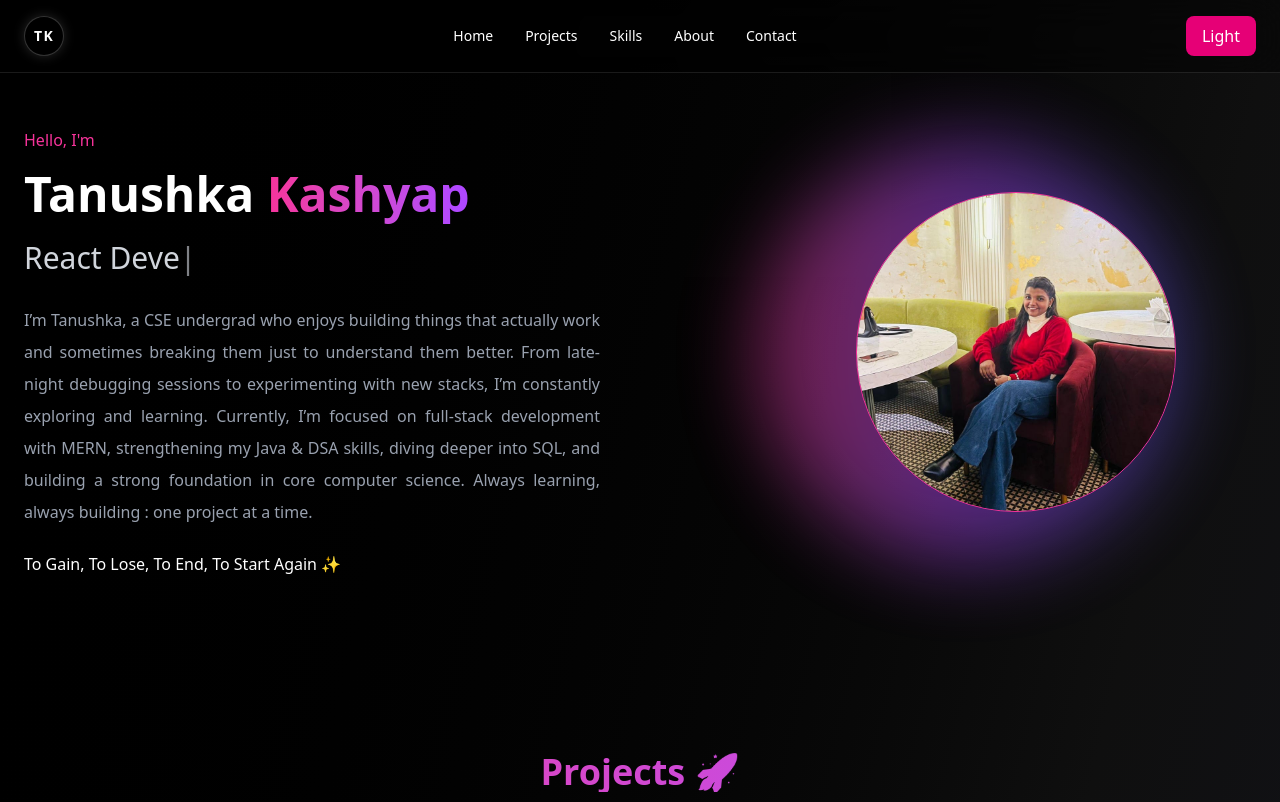
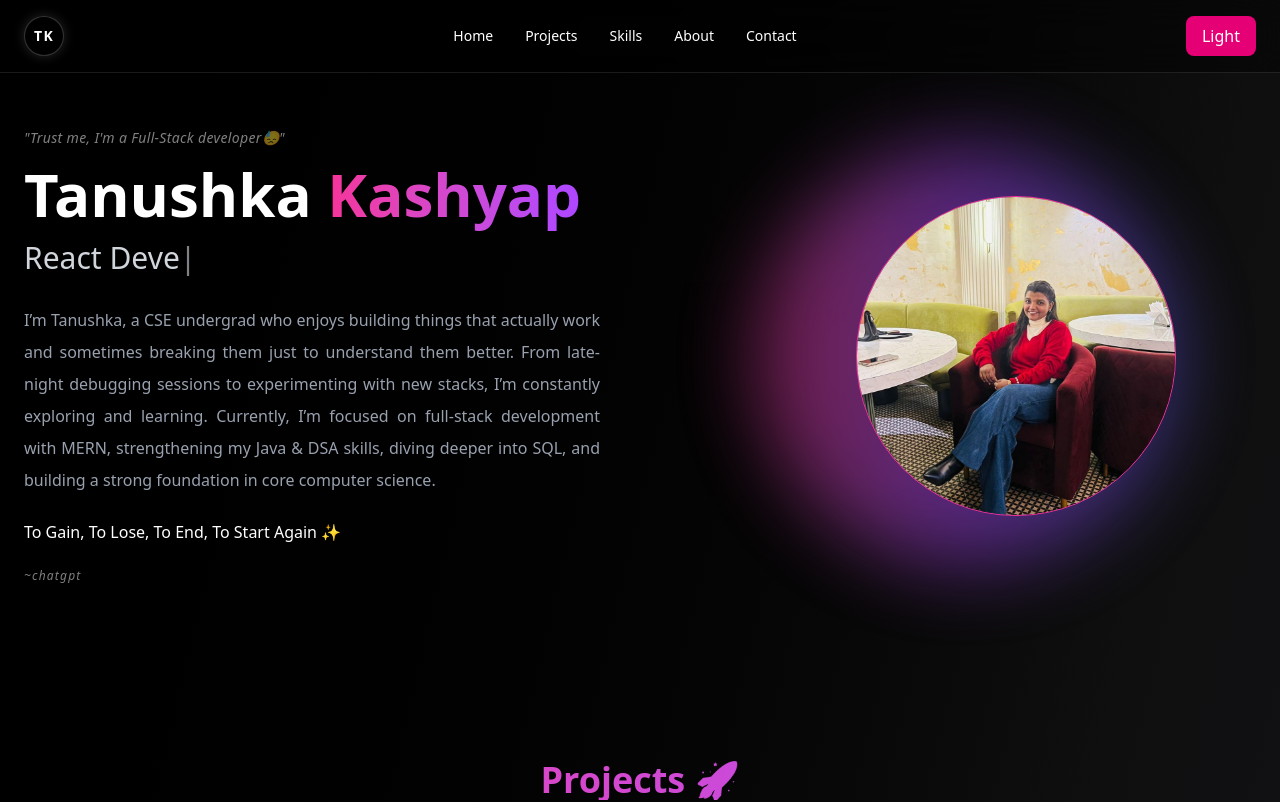
Before and after one commit to Tanukash12/TanuKash-Portfolio, a React (Vite) app: page / in a window 1280 px wide. Shown: the top 802 px of the page. Built offline with nearby package versions, Linux system fonts and the light colour scheme.

Commit message:
Update Contact component header text for improved engagement and modify Hero component for better readability and structure

```diff
--- a/src/components/Contact.jsx
+++ b/src/components/Contact.jsx
@@ -13,7 +13,7 @@ const Contact = () => {
         {/* LEFT TEXT */}
         <div>
           <h2 className="text-4xl font-bold mb-6 bg-gradient-to-r from-pink-500 to-purple-500 bg-clip-text text-transparent">
-            Let's Connect 🚀
+            Let's Connect 🤝
           </h2>
 
           <p className="text-gray-400 mb-6">
--- a/src/components/Hero.jsx
+++ b/src/components/Hero.jsx
@@ -1,9 +1,13 @@
-import { useRef, useEffect , useState} from "react";
+import { useRef, useEffect, useState } from "react";
 import { motion } from "framer-motion";
 
 const Hero = () => {
-
-    const roles = ["FullStack Developer", "Backend Developer", "React Developer" ,"UI Designer"];
+  const roles = [
+    "FullStack Developer",
+    "Backend Developer",
+    "React Developer",
+    "UI Designer",
+  ];
 
   const [text, setText] = useState("");
   const [roleIndex, setRoleIndex] = useState(0);
@@ -14,13 +18,12 @@ const Hero = () => {
 
     if (charIndex < currentRole.length) {
       const timeout = setTimeout(() => {
-            setText(prev => prev + currentRole[charIndex]);
+        setText((prev) => prev + currentRole[charIndex]);
         setCharIndex(charIndex + 1);
       }, 80);
 
       return () => clearTimeout(timeout);
-        }
-        else {
+    } else {
       // pause then erase
       setTimeout(() => {
         setText("");
@@ -29,7 +32,6 @@ const Hero = () => {
       }, 1500);
     }
   }, [charIndex, roleIndex]);
-
 
   const textRef = useRef();
 
@@ -51,18 +53,20 @@ const Hero = () => {
       initial={{ opacity: 0, y: 70 }}
       whileInView={{ opacity: 1, y: 0 }}
       transition={{ duration: 0.6 }}
-  viewport={{ once: true }} id="home" className="relative max-w-7xl mx-auto px-6 pt-32 pb-20 flex flex-col md:flex-row items-center justify-between">
+      viewport={{ once: true }}
+      id="home"
+      className="relative max-w-7xl mx-auto px-6 pt-32 pb-20 flex flex-col md:flex-row items-center justify-between"
+    >
+      {/* LEFT TEXT */}
 
-      {/* LEFT TEXT */}
       <div ref={textRef} className="max-w-xl">
-
-                <p className="text-pink-500 font-medium mb-3">
-        Hello, I'm
+        <p className="text-sm text-white/50 mb-4 italic tracking-wide">
+          "Trust me, I'm a Full-Stack developer😓"
         </p>
 
-        <h1 className="text-2xl md:text-5xl font-bold leading-tight">
+        <h1 className="text-6xl font-bold mb-4">
           Tanushka{" "}
-        <span className="bg-linear-to-r from-pink-500 to-purple-500 bg-clip-text text-transparent">
+          <span className="bg-gradient-to-r from-pink-500 to-purple-500 bg-clip-text text-transparent">
             Kashyap
           </span>
         </h1>
@@ -72,27 +76,29 @@ const Hero = () => {
           <span className="animate-pulse">|</span>
         </h2>
 
+        <p className="mt-6 text-gray-400 leading-8 mb-6 max-w-xl text-justify">
+          I’m Tanushka, a CSE undergrad who enjoys building things that actually
+          work and sometimes breaking them just to understand them better. From
+          late-night debugging sessions to experimenting with new stacks, I’m
+          constantly exploring and learning. Currently, I’m focused on
+          full-stack development with MERN, strengthening my Java & DSA skills,
+          diving deeper into SQL, and building a strong foundation in core
+          computer science.
+        </p>
 
-        <p className="mt-6 text-gray-400 leading-8 mb-6 max-w-xl text-justify">
-          I’m Tanushka, a CSE undergrad who enjoys building things that actually work and sometimes breaking them just to understand them better.
-          From late-night debugging sessions to experimenting with new stacks, I’m constantly exploring and learning.
+        <p className="mt-4 text-white font-medium">
+          To Gain, To Lose, To End, To Start Again ✨
+        </p>
 
-          Currently, I’m focused on full-stack development with MERN, strengthening my Java & DSA skills, diving deeper into SQL, and building a strong foundation in core computer science.
-          Always learning, always building : one project at a time.
-
+        <p className="text-xs text-white/50 mt-6 italic tracking-widest">
+          ~chatgpt
         </p>
-        <p className="mt-4 text-white font-medium">To Gain, To Lose, To End, To Start Again  ✨</p>
-
-
       </div>
 
       {/* RIGHT SIDE */}
       <div className="mt-16 md:mt-0 relative flex items-center justify-center md:justify-end md:pr-20">
-
-
         {/* glow ring */}
         <div className="absolute w-[420px] h-[420px]  rounded-full bg-gradient-to-r from-pink-500 via-purple-500 to-indigo-500 blur-2xl opacity-40 animate-pulse"></div>
-
 
         {/* main avatar */}
         <div className="relative w-80 h-80 rounded-full bg-black border border-pink-500 overflow-hidden">
@@ -102,12 +108,7 @@ const Hero = () => {
             className="w-full h-full object-cover"
           />
         </div>
-
-
       </div>
-
-
-
     </motion.section>
   );
 };
```
Lines whose indentation alone changed are shown as unchanged.
